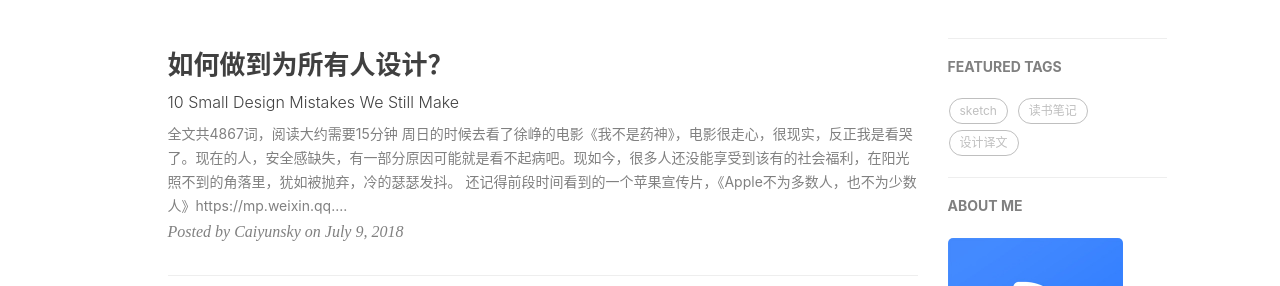
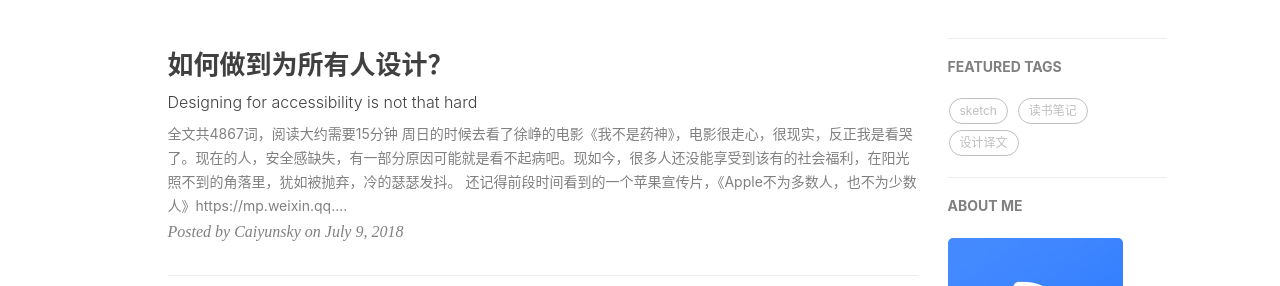
Before and after one commit to ColourCloudSky/ColourCloudSky.github.io, a Jekyll site: the page built from index.html, in a window 1280 px wide and 900 px high. Shown: the part 420-706 px from the top of the window. Built offline with Jekyll 4.4.1, drawn with Linux system fonts in a browser that asks for light colours; nearby versions of some CDN libraries; the list of posts is cut into pages by our own code; comment, search, counter and statistics services are not loaded.

Commit message:
更新0709

```diff
--- a/_posts/2018-07-09-design.markdown
+++ b/_posts/2018-07-09-design.markdown
@@ -1,7 +1,7 @@
 ---
 layout:     post
 title:      "如何做到为所有人设计？"
-subtitle:   "10 Small Design Mistakes We Still Make"
+subtitle:   "Designing for accessibility is not that hard"
 #date:       2018-07-09 21:45:00
 author:     "Caiyunsky"
 header-mask: 0.3
```
